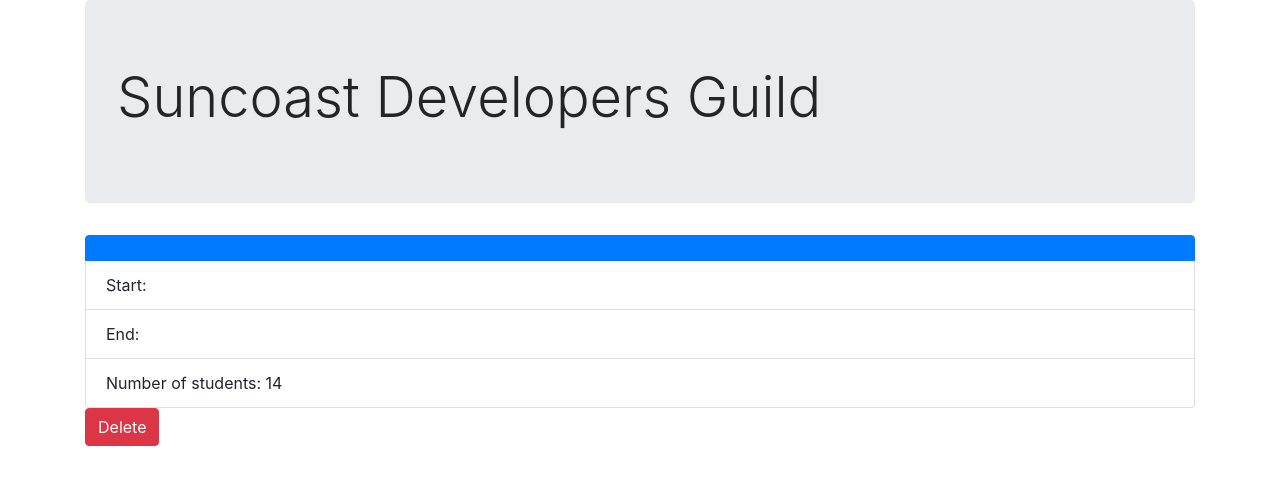
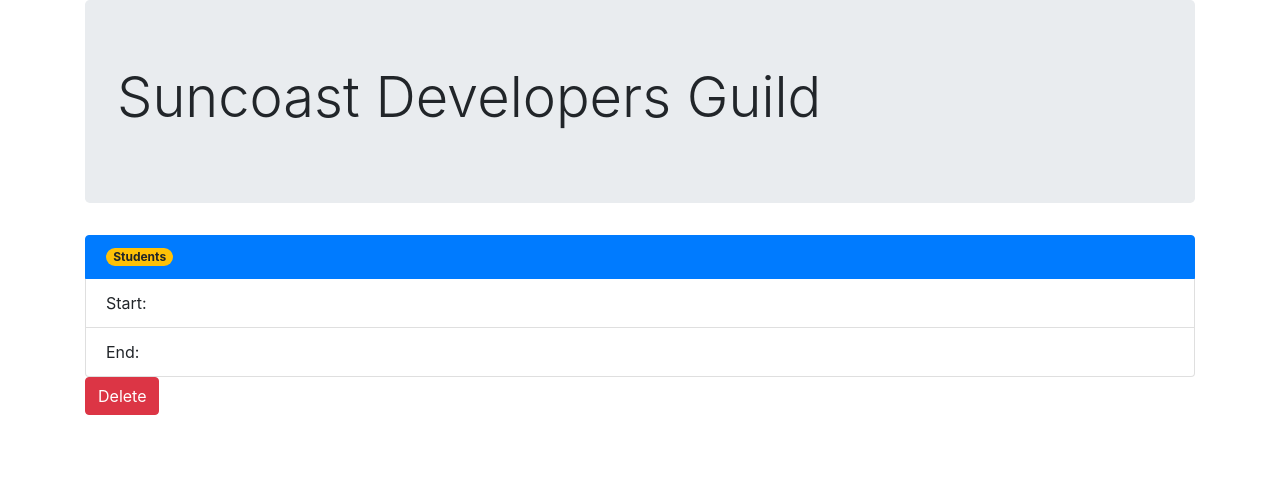
Before and after one commit to gstark/sdg-front-end, a React (Create React App) app: page /cohorts/1 in a window 1280 px wide. Shown: the top 484 px of the page. Built offline with nearby package versions, Linux system fonts and the light colour scheme; no server answers.

Commit message:
Adds student count to our JSON and use it in the cohort details

```diff
--- a/src/components/CohortDetails.js
+++ b/src/components/CohortDetails.js
@@ -8,12 +8,11 @@ class CohortDetails extends Component {
 
   componentDidMount() {
     axios
-      .get(`http://localhost:3000/cohorts/${this.props.match.params.id}`)
+      .get(`http://localhost:3000/cohorts/${this.props.match.params.id}.json`)
       .then(response => {
         console.log(response.data)
         this.setState({ cohort: response.data })
       })
-    // use this.props.id to FETCH the cohort
   }
 
   deleteCohort = event => {
@@ -33,12 +32,16 @@ class CohortDetails extends Component {
     return (
       <>
         <ul className="list-group">
-          <li className="list-group-item active">{this.state.cohort.name}</li>
+          <li className="list-group-item d-flex justify-content-between align-items-center active">
+            {this.state.cohort.name}
+            <span class="badge badge-warning badge-pill">
+              {this.state.cohort.student_count} Students
+            </span>
+          </li>
           <li className="list-group-item">
             Start: {this.state.cohort.start_date}
           </li>
           <li className="list-group-item">End: {this.state.cohort.end_date}</li>
-          <li className="list-group-item">Number of students: 14</li>
         </ul>
         <button className="btn btn-danger" onClick={this.deleteCohort}>
           Delete
--- a/src/components/ListCohorts.js
+++ b/src/components/ListCohorts.js
@@ -9,7 +9,7 @@ class ListCohorts extends Component {
   }
 
   componentDidMount() {
-    axios.get('http://localhost:3000/cohorts').then(response => {
+    axios.get('http://localhost:3000/cohorts.json').then(response => {
       console.log(response.data)
       this.setState({ cohorts: response.data })
     })
```
Also changed, not shown: 1 other file (tests, documents, lock files or other folders).
